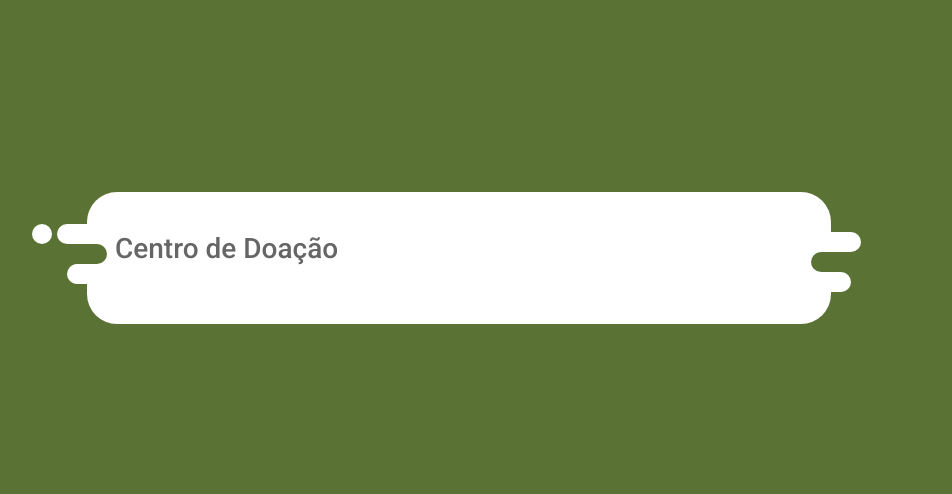
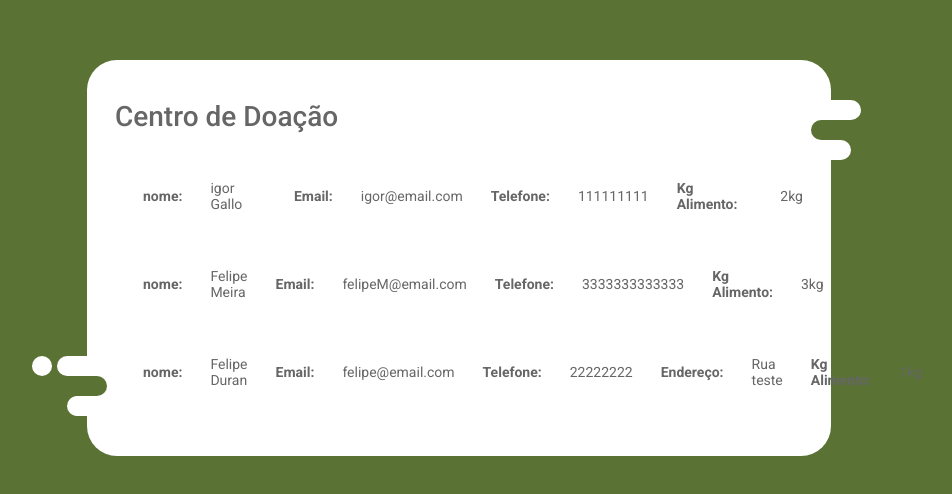
Before and after one commit to FelipeDuranl/gsdevops, a plain HTML site: page app/frontend/list.html in a window 1280 px wide. Shown: the part 142-636 px from the top of the page, without its empty margins (181-1133 px from the left). Drawn offline with Linux system fonts and the light colour scheme.

Commit message:
ajustes aplication

```diff
--- a/app/frontend/list.html
+++ b/app/frontend/list.html
@@ -157,7 +157,41 @@
       <div class="form-inner">
         <h1>Centro de Doação</h1>
         <div class="lista-inst">
+            <div style="display:flex; align-items: center;">
+              <label for="" style="margin: 2rem; font-weight: 600;">nome:</label>
+              <p for="">igor Gallo</p>
+              <label for="" style="margin: 2rem; font-weight: 600;">Email:</label>
+              <p for="">igor@email.com</p>
+              <label for="" style="margin: 2rem; font-weight: 600;">Telefone:</label>
+              <p for="">111111111</p>
+              <label for="" style="margin: 2rem; font-weight: 600;">Kg Alimento:</label>
+              <p for="">2kg</p>
 
+            </div>
+
+            <div style="display:flex; align-items: center;">
+              <label for="" style="margin: 2rem; font-weight: 600;">nome:</label>
+              <p for="">Felipe Meira</p>
+              <label for="" style="margin: 2rem; font-weight: 600;">Email:</label>
+              <p for="">felipeM@email.com</p>
+              <label for="" style="margin: 2rem; font-weight: 600;">Telefone:</label>
+              <p for="">3333333333333</p>
+              <label for="" style="margin: 2rem; font-weight: 600;">Kg Alimento:</label>
+              <p for="">3kg</p>
+            </div>
+
+            <div style="display:flex; align-items: center;">
+              <label for="" style="margin: 2rem; font-weight: 600;">nome:</label>
+              <p for="">Felipe Duran</p>
+              <label for="" style="margin: 2rem; font-weight: 600;">Email:</label>
+              <p for="">felipe@email.com</p>
+              <label for="" style="margin: 2rem; font-weight: 600;">Telefone:</label>
+              <p for="">22222222</p>
+              <label for="" style="margin: 2rem; font-weight: 600;">Endereço:</label>
+              <p for="">Rua teste</p>
+              <label for="" style="margin: 2rem; font-weight: 600;">Kg Alimento:</label>
+              <p for="">1kg</p>
+            </div>
         </div>
       </div>
     </form>
```
Also changed, not shown: app/frontend/instituicao.html (+1 -1 lines).
